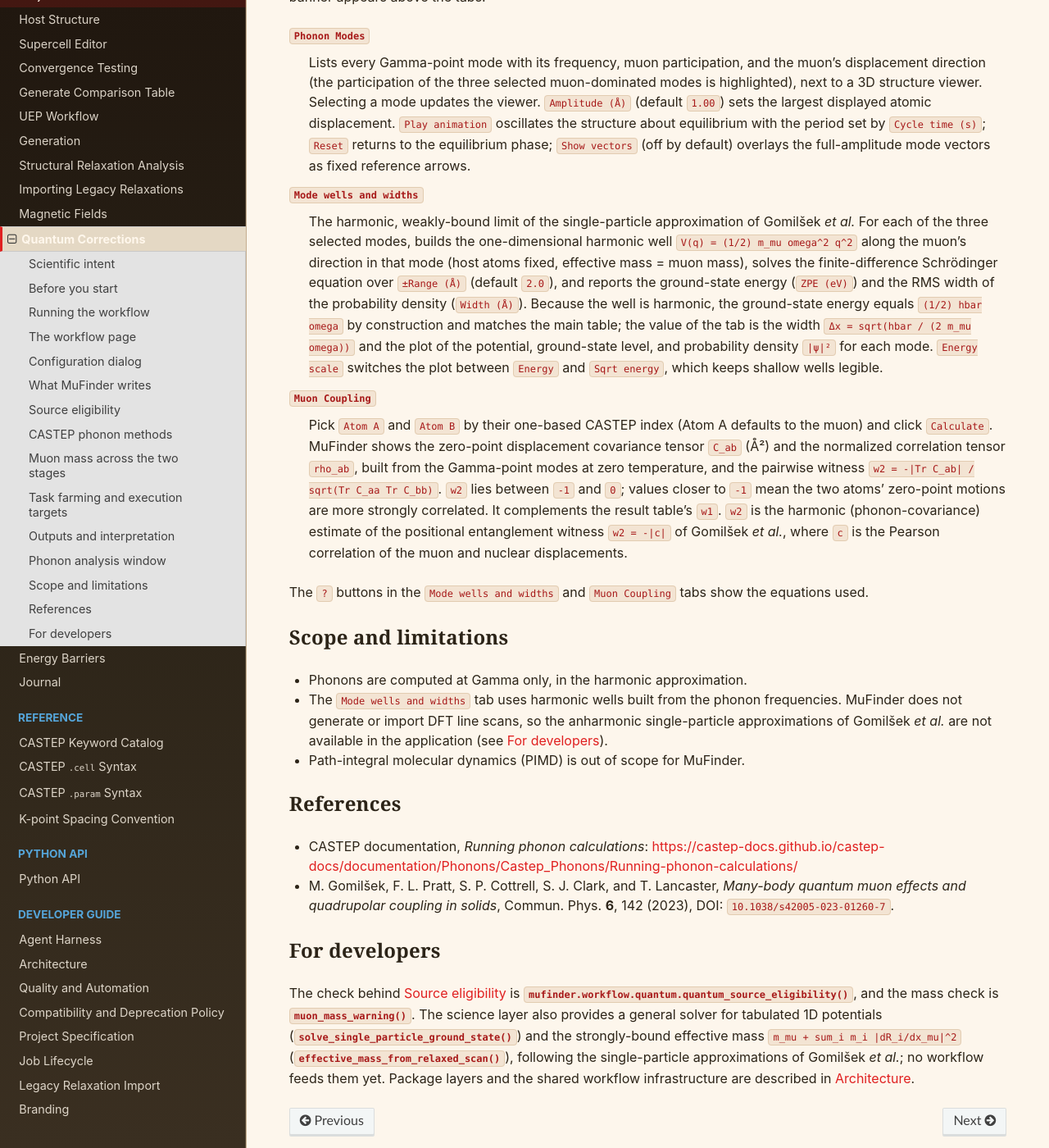
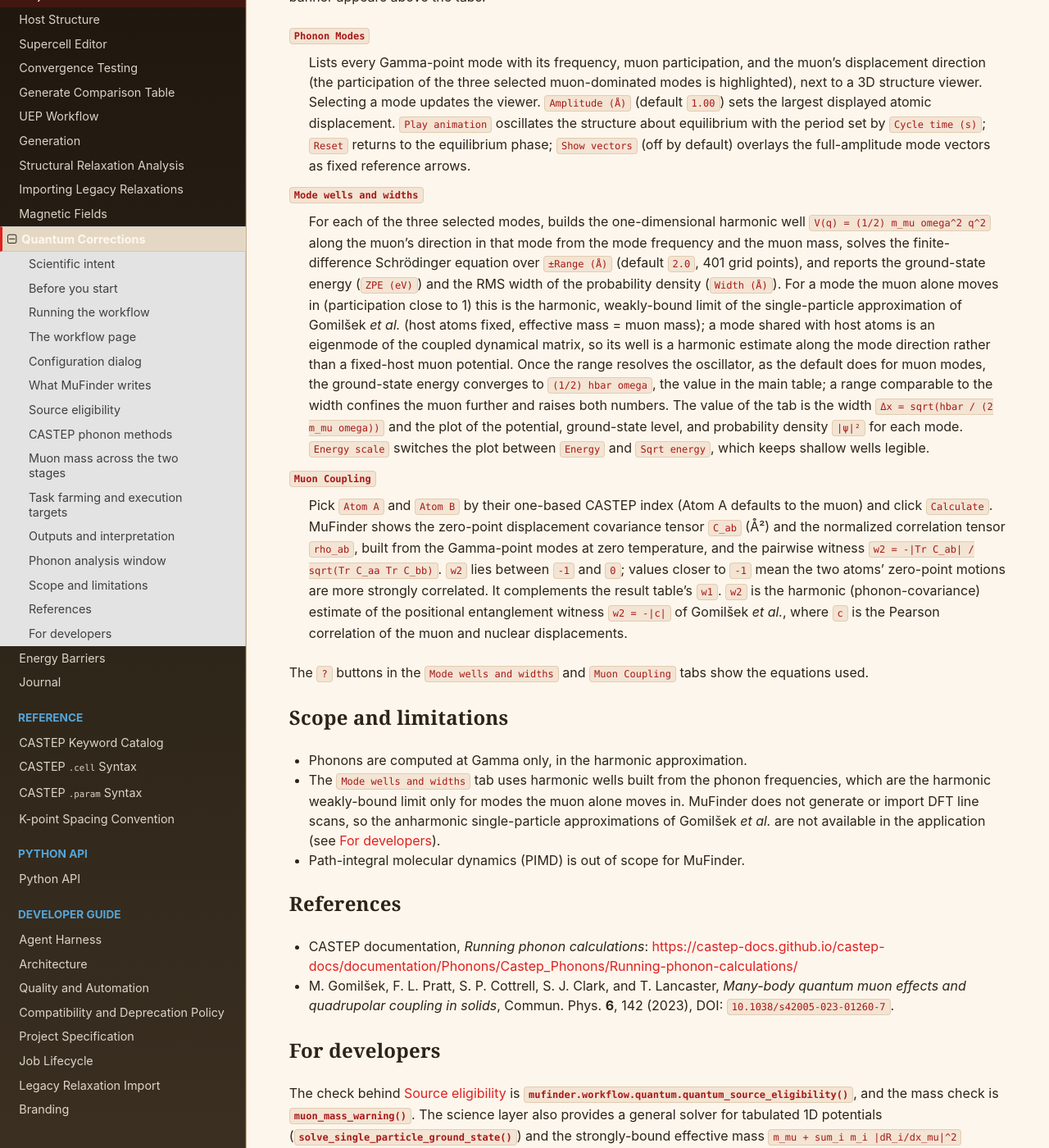
Before and after one commit to BenHuddart/mufinder, a Sphinx documentation site: the page built from docs/user_guide/quantum_corrections.rst, in a window 1280 px wide and 1400 px high, scrolled down 8208 px. Shown: the whole window at 82% size. Built offline with Sphinx 7.4.7 and the Read the Docs theme 3.1.0, drawn with Linux system fonts in a browser that asks for light colours.

Commit message:
fix: qualify the mode-well tab's weakly-bound claim and its numerical convergence
The harmonic well of a selected mode is the weakly-bound limit only when the
muon alone moves in it; a mode shared with host atoms is a coupled eigenmode.
The finite-difference ground state converges to hbar*omega/2 and the analytic
width only once the range and grid resolve the oscillator, which the default
range does for muon modes; a range comparable to the width raises both.

Co-Authored-By: Claude Fable 5.1 <noreply@anthropic.com>

```diff
--- a/docs/project_specification.rst
+++ b/docs/project_specification.rst
@@ -520,7 +520,8 @@ Quantum corrections
   ``Phonon Modes`` tab (all Gamma-point modes, the muon-dominated subset
   highlighted, one selected mode synchronized to a muonated-structure viewer
   with amplitude-controlled playback) and the harmonic mode-well solver
-  (the weakly-bound limit of Gomilšek *et al.*) with energy plots,
+  (the harmonic weakly-bound limit of Gomilšek *et al.* for muon-pure modes)
+  with energy plots,
   square-root energy scaling, and covariance/correlation tensors plus pairwise
   ``w2`` witnesses. Path-integral
   molecular dynamics is out of scope.
--- a/docs/user_guide/quantum_corrections.rst
+++ b/docs/user_guide/quantum_corrections.rst
@@ -436,15 +436,21 @@ appears above the tabs.
    full-amplitude mode vectors as fixed reference arrows.
 
 ``Mode wells and widths``
-   The harmonic, weakly-bound limit of the single-particle approximation of
-   Gomilšek *et al.* For each of the three selected modes, builds the
-   one-dimensional harmonic well ``V(q) = (1/2) m_mu omega^2 q^2`` along the
-   muon's direction in that mode (host atoms fixed, effective mass = muon mass),
-   solves the finite-difference Schrödinger equation over ``±Range (Å)``
-   (default ``2.0``), and reports the ground-state energy (``ZPE (eV)``) and the
-   RMS width of the probability density (``Width (Å)``). Because the well is
-   harmonic, the ground-state energy equals ``(1/2) hbar omega`` by
-   construction and matches the main table; the value of the tab is the width
+   For each of the three selected modes, builds the one-dimensional harmonic
+   well ``V(q) = (1/2) m_mu omega^2 q^2`` along the muon's direction in that
+   mode from the mode frequency and the muon mass, solves the finite-difference
+   Schrödinger equation over ``±Range (Å)`` (default ``2.0``, 401 grid points),
+   and reports the ground-state energy (``ZPE (eV)``) and the RMS width of the
+   probability density (``Width (Å)``). For a mode the muon alone moves in
+   (participation close to 1) this is the harmonic, weakly-bound limit of the
+   single-particle approximation of Gomilšek *et al.* (host atoms fixed,
+   effective mass = muon mass); a mode shared with host atoms is an eigenmode
+   of the coupled dynamical matrix, so its well is a harmonic estimate along
+   the mode direction rather than a fixed-host muon potential. Once the range
+   resolves the oscillator, as the default does for muon modes, the
+   ground-state energy converges to ``(1/2) hbar omega``, the value in the main
+   table; a range comparable to the width confines the muon further and raises
+   both numbers. The value of the tab is the width
    ``Δx = sqrt(hbar / (2 m_mu omega))`` and the plot of the potential,
    ground-state level, and probability density ``|ψ|²`` for each mode.
    ``Energy scale`` switches the plot between ``Energy`` and ``Sqrt energy``,
@@ -471,8 +477,9 @@ Scope and limitations
 
 - Phonons are computed at Gamma only, in the harmonic approximation.
 - The ``Mode wells and widths`` tab uses harmonic wells built from the phonon
-  frequencies. MuFinder does not generate or import DFT line scans, so the
-  anharmonic single-particle approximations of Gomilšek *et al.* are not
+  frequencies, which are the harmonic weakly-bound limit only for modes the
+  muon alone moves in. MuFinder does not generate or import DFT line scans, so
+  the anharmonic single-particle approximations of Gomilšek *et al.* are not
   available in the application (see `For developers`_).
 - Path-integral molecular dynamics (PIMD) is out of scope for MuFinder.
 
```
Also changed, not shown: 1 other file.
